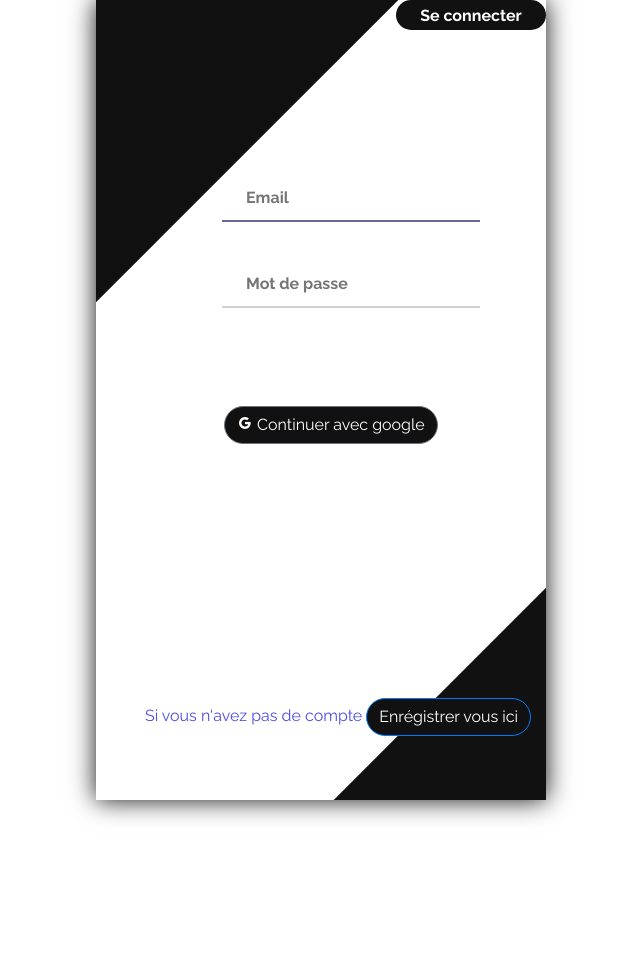
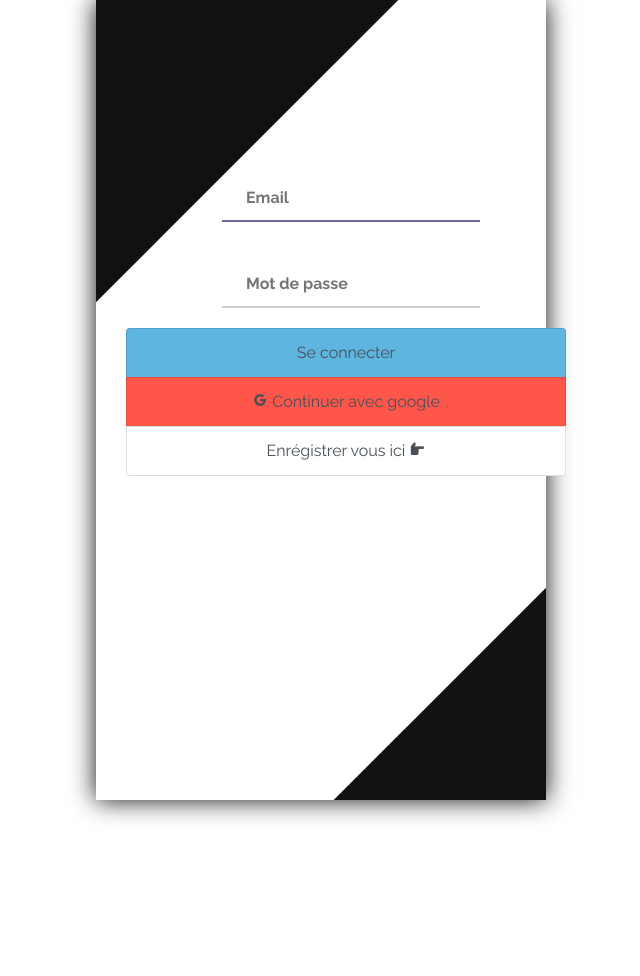
Before and after one commit to kandji22/beatsWebside, a Symfony app: template templates/security/login.html.twig in a window 1280 px wide. Shown: the top 976 px of the page, without its empty margins (319-959 px from the left). Run offline with Twig, Linux system fonts and the light colour scheme; the template is opened without the code that fills it, so the values that code supplies are empty; some libraries are stand-ins or nearby versions.

Commit message:
in progress

```diff
--- a/templates/security/login.html.twig
+++ b/templates/security/login.html.twig
@@ -159,18 +159,16 @@
     }
 
 .btn-connexion {
-    position: absolute;
-    top:0;
-    right: 0;
-    background-color: #111;
-    width: 150px;
-    height: 30px;
-    font-size: 16px;
+    border-radius: 5px !important;
+    padding-left: 10rem;
+    padding-right: 10rem;
+    width: 10rem;
+    padding-top: 0;
+    padding-bottom: 0;
+    display: inline !important;
+    display: flex;
+    flex-display: row;
     text-align: center;
-    padding-top: 4px;
-    border: none;
-    font-weight: bold;
-    border-radius: 26px;
 }
 .btn-connexion:hover {
     background-color: #aa1111;
@@ -181,12 +179,7 @@
 .bxl-google {
 
 }
-.link-connection-google {
-    display: block;
-    margin-top: 3rem;
-    margin-left: 8rem;
 
-}
 .social-connected {
     background-color: #111;
     cursor: pointer;
@@ -248,26 +241,21 @@
     <input type="hidden" name="_csrf_token"
            value="{{ csrf_token('authenticate') }}"
     >
+    <div class="list-group" style="text-align: center">
+        <button class="list-group-item list-group-item-action" type="submit" style="background-color: #5eb5e0">
+            Se connecter
+        </button>
 
-    <div class="option-btn">
-        <button class="btn btn-lg btn-primary btn-connexion" type="submit">
-           Se connecter
-        </button>
+        <a class= "list-group-item list-group-item-action link-connection-google" href="{{ path('connect_google') }}" style="background-color: #ff564c">
+                <i class='bx bxl-google'></i> Continuer avec google
+        </a>
+        <a href="{{ path('register') }}" class="list-group-item list-group-item-action">
+                Enrégistrer vous ici <i class='bx bxs-hand-right'></i>
+        </a>
     </div>
+
     </form>
-    <a class= "link-connection-google" href="{{ path('connect_google') }}">
-        <button class="btn btn-secondary social-connected">
-            <i class='bx bxl-google'></i> Continuer avec google
-        </button>
-    </a>
-    <div class="social-login">
 
-        <div class="social-icons">
-            <a href="#" class="social-login__icon fab fa-instagram"></a>
-            <a href="#" class="social-login__icon fab fa-facebook"></a>
-            <a href="#" class="social-login__icon fab fa-twitter"></a>
-        </div>
-    </div>
 </div>
     <div class="screen__background">
         <span class="screen__background__shape screen__background__shape4"></span>
@@ -277,7 +265,7 @@
     </div>
 </div>
 </div>
-    <p class="info_register">Si vous n'avez pas de compte <a href="{{ path('register') }}" class="link_register btn btn-primary register_btn"> Enrégistrer vous ici </a></p>
+
 
 {% endblock %}
 {% block javascripts %}
```
Also changed, not shown: templates/reset_password/index.html.twig (+25 -11 lines), public/images/profil/1.jpeg.
